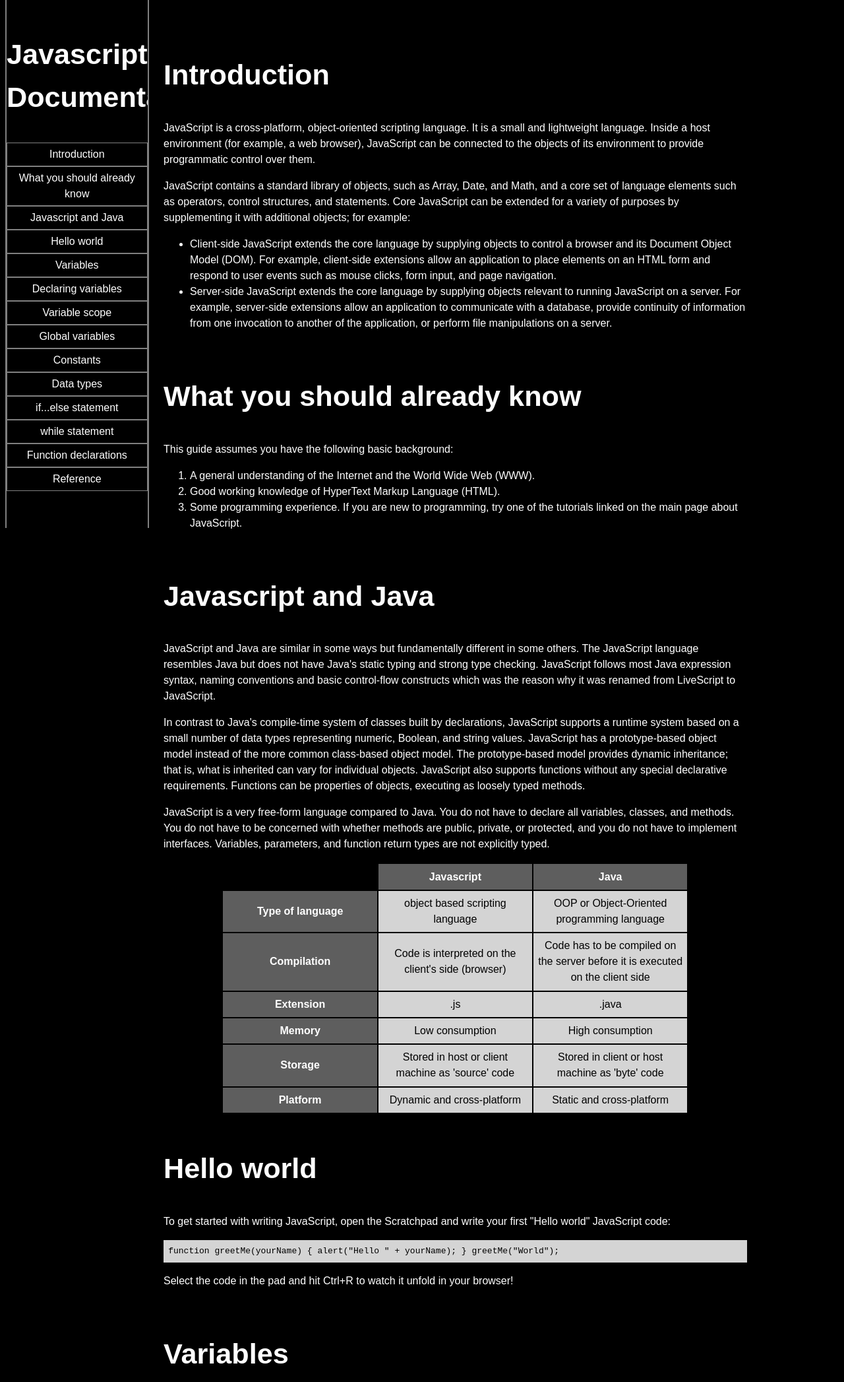
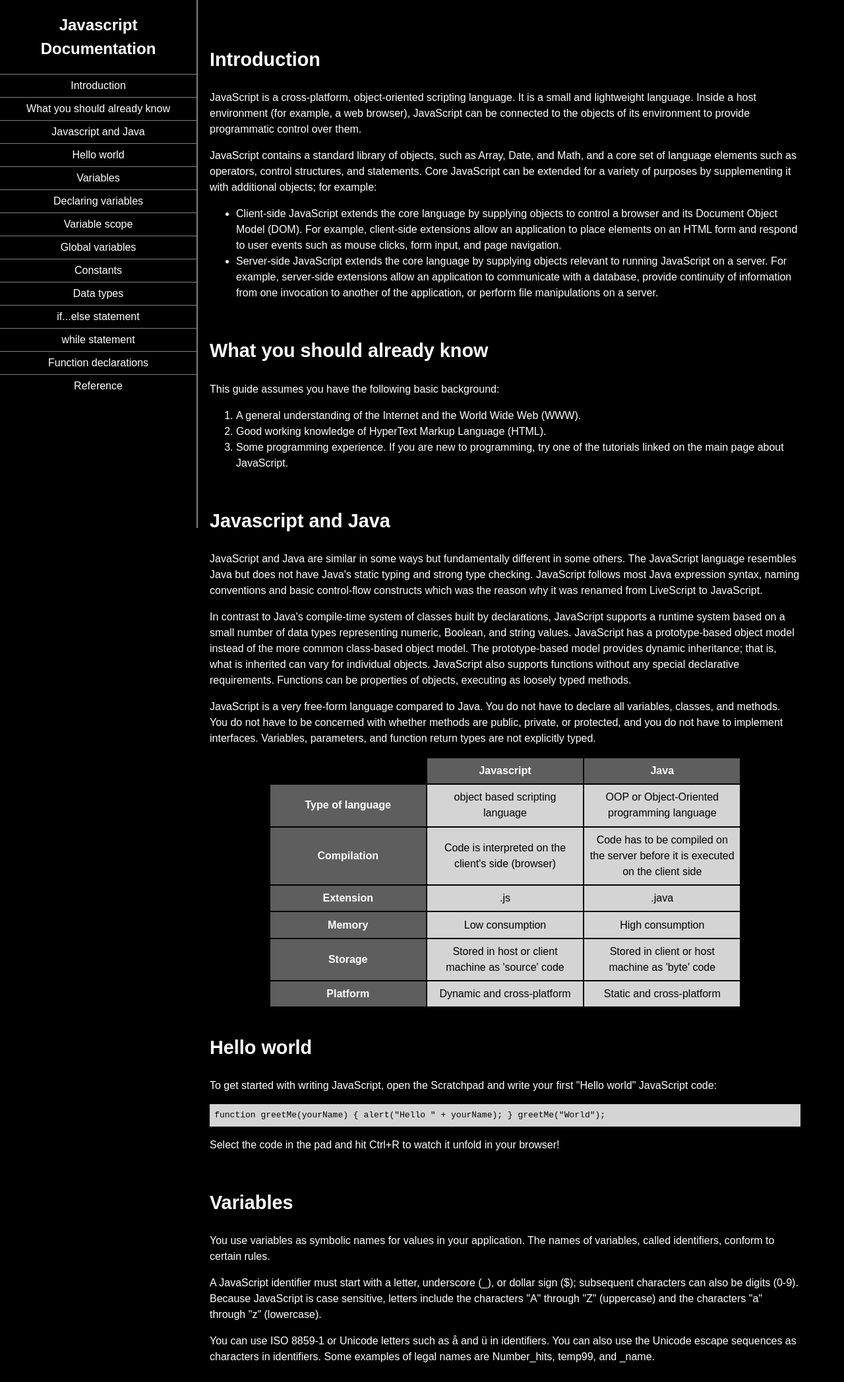
Before and after one commit to soniaela/Technical-Documentation-Page, a plain HTML site: page index.html in a window 1280 px wide. Shown: the top 2094 px of the page at 66% size. Drawn offline with Linux system fonts and the light colour scheme.

Commit message:
Update style.css
Additions made to achieve responsiveness.
First option was to create a media query that eliminates the sidebar, but that is not a user-friendly choice. A better approach is to move the sidebar to the top of the screen on smaller screens.

```diff
--- a/style.css
+++ b/style.css
@@ -3,38 +3,46 @@
 }
 
 /*UNIVERSAL STYLES*/
-body {
+html, body {
   color: white;
   background-color: black;
   font-family: 'Arial', sans-serif;
   line-height: 1.5;
+  /*addition for achieving responsiveness*/
+  min-width: 290px;
 
 }
 
 /*HEADERS*/
-header {
+header h2 {
   font-size: 1.8rem;
 }
 
-/*SIDEBAR HEADER*/
-.sidenav-container header {
+/*NAVBAR HEADER*/
+#navbar header {
+  font-size: 1rem;
   text-align: center;
-}
-
-.sidenav-container {
-  height: 100%;
-  width: 13.6rem;
-  position: fixed; /* Fixed Sidebar (stay in place on scroll) */
-  overflow-x: hidden; /* Disable horizontal scroll */
-  padding-top: 0.90rem;
-  padding-left: 0;
-  top: 0; /* Stay at the top */
-  z-index: 1; /* Stay on top */
-  border-right: 2px solid grey;
-  border-left: 2px solid grey;
 
 
 }
+
+header h1 {
+  margin: 20px;
+}
+
+#navbar {
+  position: fixed; /* Fixed Sidebar (stay in place on scroll) */
+  height: 100%;
+  min-width: 290px;
+  width: 300px;
+  top: 0px; /*Stay on the top*/
+  left: 0px; /*Stay on the left*/
+  border-right: 2px solid grey;
+
+
+
+}
+
 
 /*This stretches the li's inside the ul all to the full width of the sidenav container*/
 #navbar ul {
@@ -42,38 +50,76 @@ header {
 }
 
 
-/**/
+/*EVERY LI ELEMENT IN NAVBAR*/
 #navbar li {
   display: block;
-  border: 1px solid grey;
+  border-top: 1px solid grey;
   list-style: none;
   padding-top: 5px;
   padding-bottom: 5px;
   font-size: 1rem;
   text-align: center;
+  border-left: hidden;
 
 
 }
 
 
-
+/*LINKS INSIDE NAVBAR*/
 #navbar a {
   text-decoration: none;
   color: white;
 
 }
 
+
+/*CHANGE STYLE OF LINKS WHEN HOVERING OVER THEM OR CLICKING THEM*/
 #navbar a:hover, a:focus {
   opacity: 0.60;
 }
 
+/*SIDEBAR BECOMES TOPBAR ON smaller screens*/
+@media only screen and (max-width: 815px) {
+  #navbar {
+
+    position: absolute;
+    overflow-y: scroll;
+    top: 0;
+    padding: 0;
+    margin: 0;
+    width: 100%;
+    max-height: 256px;
+    z-index: 1;
+    border-bottom: 2px solid;
+
+    }
+
+}
+
+
+/*MAIN STYLING*/
+
 main {
+  display: block;
+  position: absolute;
   padding-top: 30px;
-  margin-left: 15rem;
+  margin-left: 310px;
   margin-right: 2rem;
   overflow-x: hidden; /* Disable horizontal scroll */
   width: 70%;
 }
+
+/*CHANGES NEEDED ON THE MAIN CONTENT WHEN THE SIDEBAR BECOMES TOPBAR*/
+@media only screen and (max-width: 815px) {
+  main {
+    position: relative;
+    margin-left: 0px;
+    margin-top: 270px;
+    width: 100%;
+    }
+
+}
+
 
 table {
   table-layout: fixed;
@@ -81,9 +127,9 @@ table {
   padding: 5px;
   margin: auto;
 
+}
 
 
-}
 
 table, th, td {
   border: 2px solid black;
@@ -106,19 +152,21 @@ th, td {
 }
 
 
-
 td {
   text-align: center;
 
 }
 
-code {
-  display: block;
-  background-color: #D4D4D4;
-  padding: 0.45rem;
-  color: black;
+/*TABLE NEEDS TO BE ADJUSTED ON SMALLER SCREENS so the text doesn't overflow*/
+@media only screen and (max-width: 815px) {
+  table {
+    width: 100%;
+    font-size: 11px;
+    overflow: hidden;
 
+  }
 }
+
 
 .main-section {
   padding-top: 0.45rem;
@@ -135,16 +183,10 @@ code {
 
 }
 
-/*hide sidebar on small devices*/
-@media only screen and (max-width: 480px) {
-  .sidenav-container {
-    display: none;
-
-  }
-
-  .main {
-    margin: 0;
-
-  }
+code {
+  display: block;
+  background-color: #D4D4D4;
+  padding: 0.45rem;
+  color: black;
 
 }
```
